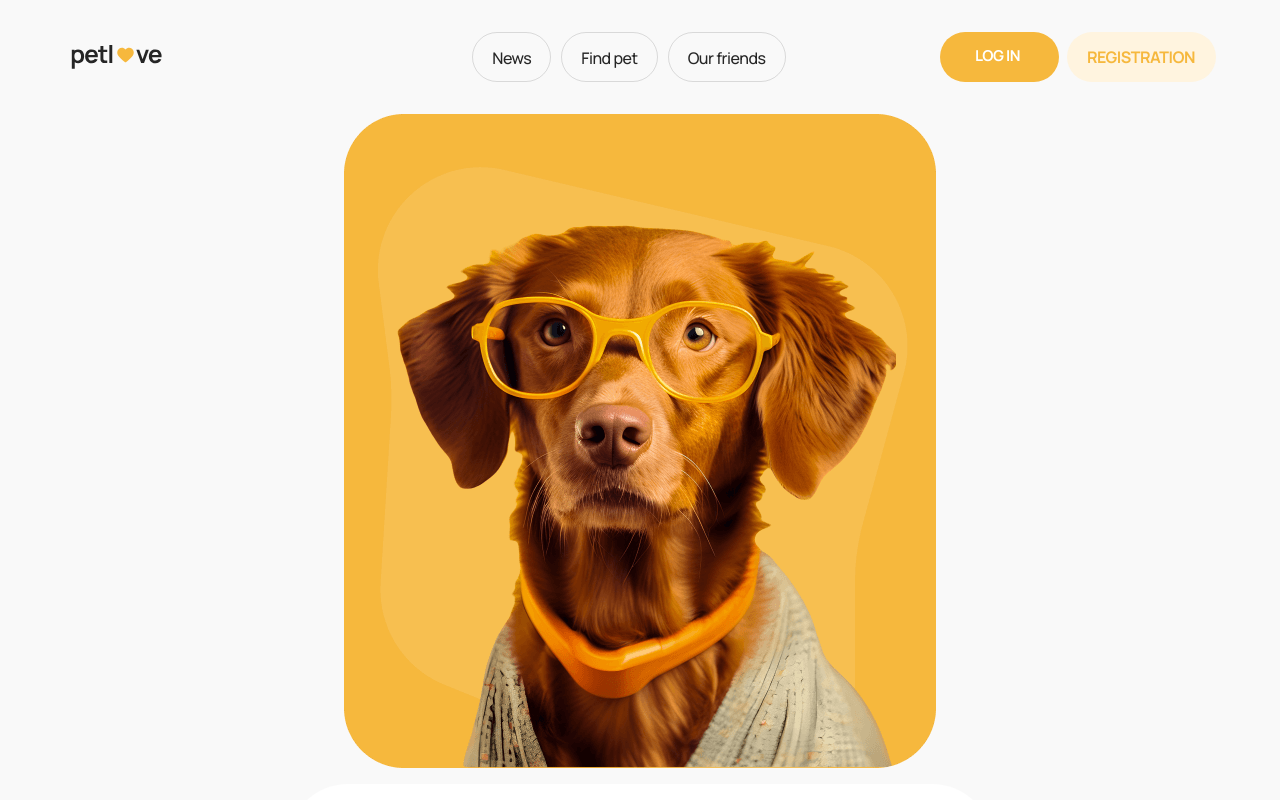
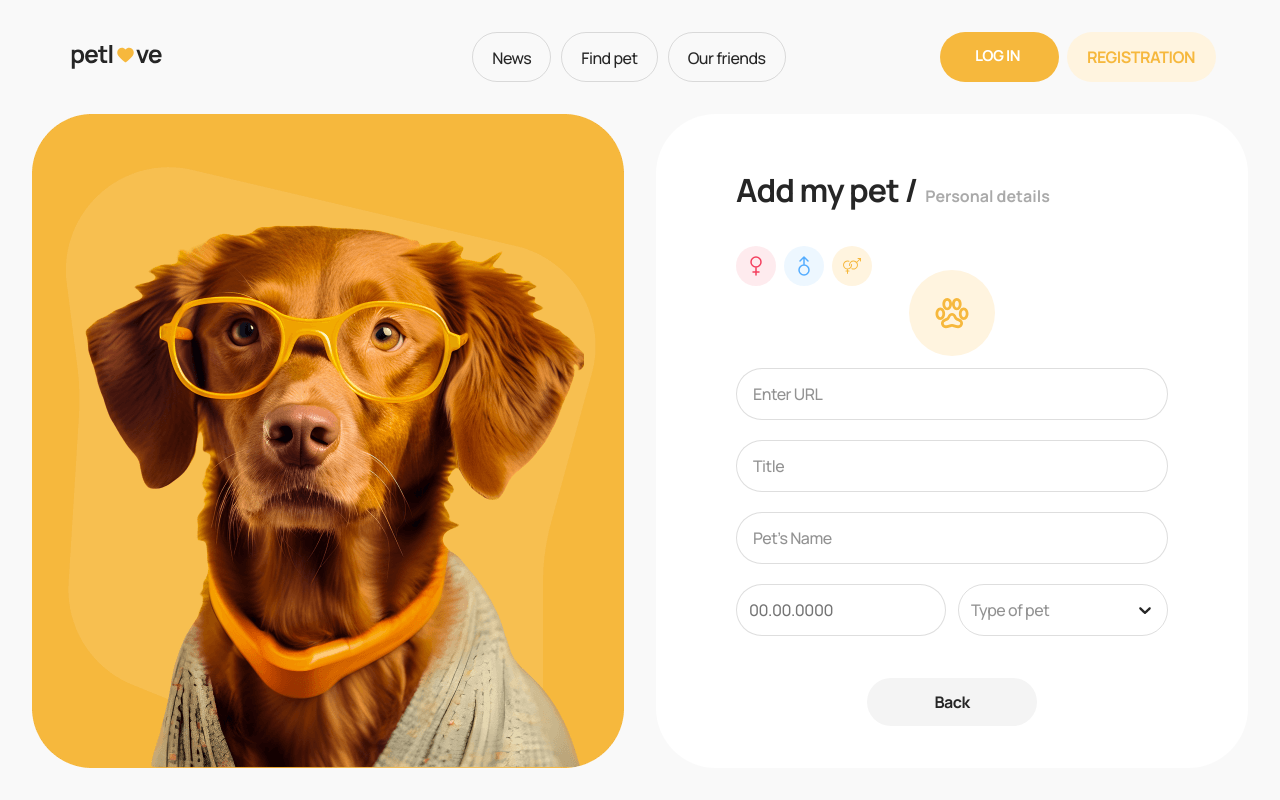
Before and after one commit to AlexandraKhalimon/pet-love-app, a Next.js app: page /add-pet in a window 1280 px wide. Shown: the top 800 px of the page. Built offline with nearby package versions, Linux system fonts and the light colour scheme.

Commit message:
style(add-pet-page): add responsive styles for desktop

```diff
--- a/app/(private routes)/add-pet/page.module.css
+++ b/app/(private routes)/add-pet/page.module.css
@@ -13,3 +13,10 @@
     gap: 16px;
   }
 }
+
+@media (min-width: 1280px) {
+  .section {
+    flex-direction: row;
+    gap: 32px;
+  }
+}
--- a/components/AddPetForm/AddPetForm.module.css
+++ b/components/AddPetForm/AddPetForm.module.css
@@ -550,3 +550,28 @@
     line-height: 125%;
   }
 }
+
+@media (min-width: 1280px) {
+  .section {
+    padding: 60px 80px;
+    width: 592px;
+    max-height: 654px;
+  }
+
+  .genderBar {
+    margin-bottom: 82px;
+  }
+
+  .petImage,
+  .defaultImage {
+    top: 156px;
+  }
+
+  .formInputs {
+    margin-bottom: 40px;
+  }
+
+  .selectMenu {
+    height: 126px;
+  }
+}
```
